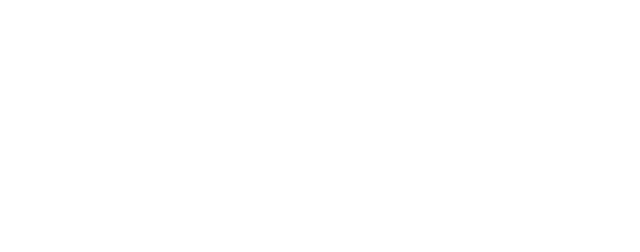
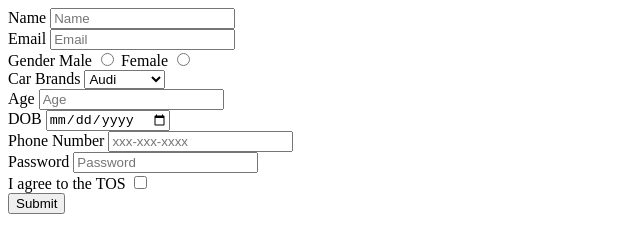
Before and after one commit to acciojob/signup-form-car-prathamesh-bhosale, a website: page main.html in a window 1280 px wide. Shown: the whole page, without its empty margins (0-640 px from the left). Drawn offline with Linux system fonts and the light colour scheme.

Commit message:
created a submission

```diff
--- a/main.html
+++ b/main.html
@@ -8,6 +8,46 @@
 
 <body>
 	<!-- the entire body must be written by student -->
+	<form method="post">
+	<label for="name">Name</label>
+	<input type="text" id="name" placeholder="Name" required/>
+		<br>
+	<label for="email">Email</label>
+	<input type="email" id="email" placeholder="Email" required/>
+
+<br>
+	Gender
+		<label for="gender_m" >Male</label>
+	<input type="radio" id="gender_m" name="gender"  />
+		<label for="gender_f" >Female</label>
+		<input type="radio" id="gender_f" name="gender" />
+		<br>
+
+		<label for="cars" >Car Brands</label>
+		<select id="cars" required placeholder="--Please choose an option--" >
+			<option id="AUDI" >Audi</option>
+			<option id="BMW">BMW</option>
+			<option id="Mercedes">Mercedes</option>
+		</select>
+<br>
+				<label for="age">Age</label>
+	<input type="number" id="age" placeholder="Age" />
+<br>
+	<label for="dob">DOB</label>
+	<input type="date" id="dob" placeholder="" />
+<br>
+		<label for="tel">Phone Number</label>
+	<input type="tel" id="tel" placeholder="xxx-xxx-xxxx" />
+
+	<br>
+		<label for="password">Password</label>
+	<input type="password" id="password" placeholder="Password" />
+		<br>
+		<label for="tos">I agree to the TOS</label>
+	<input type="checkbox" id="tos" />
+		<br>
+	<input type="submit" id="submit" placeholder="Submit" />
+		</form>
     <script type="text/javascript" src="./script.js">
 </script>
 
```
